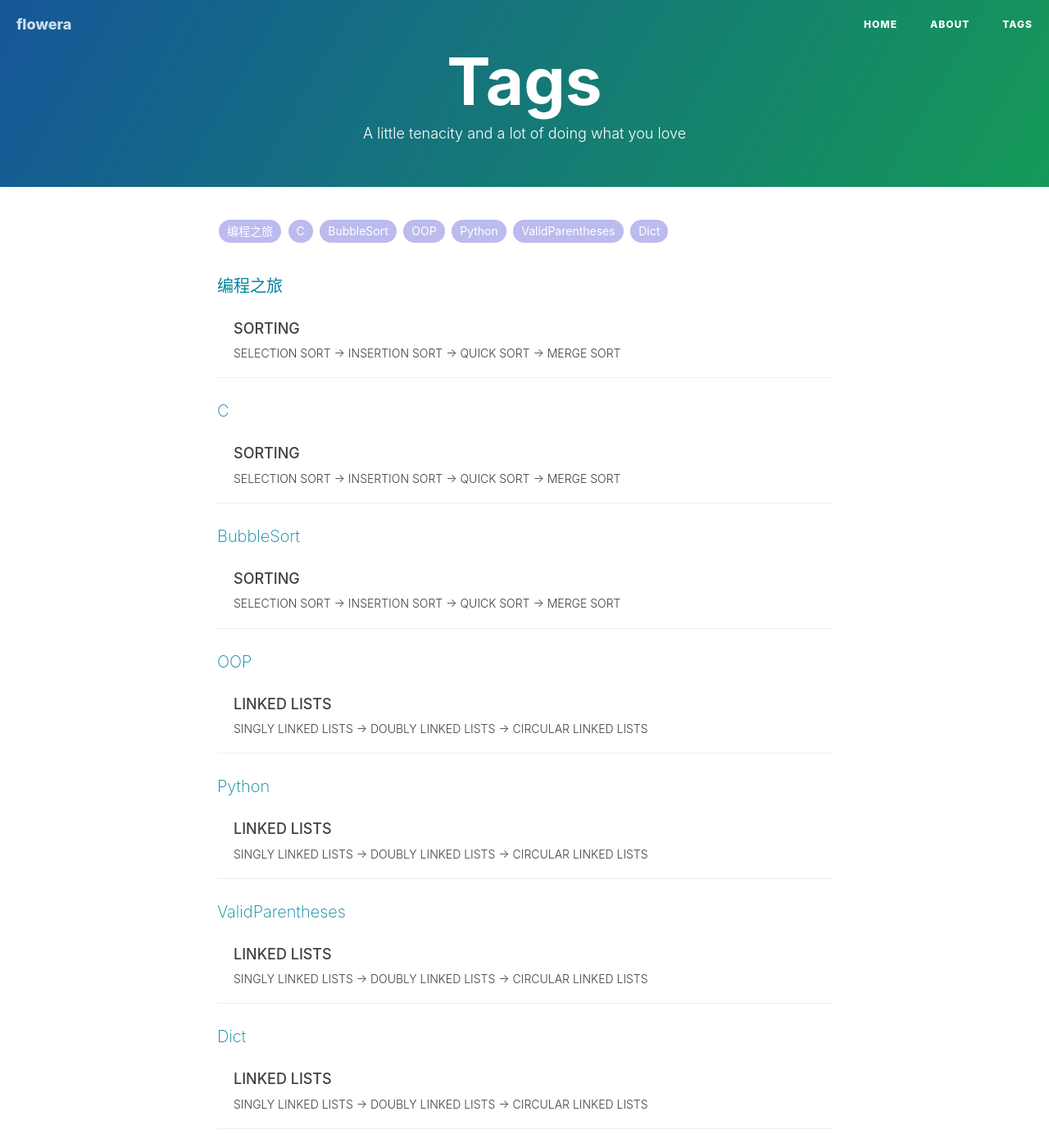
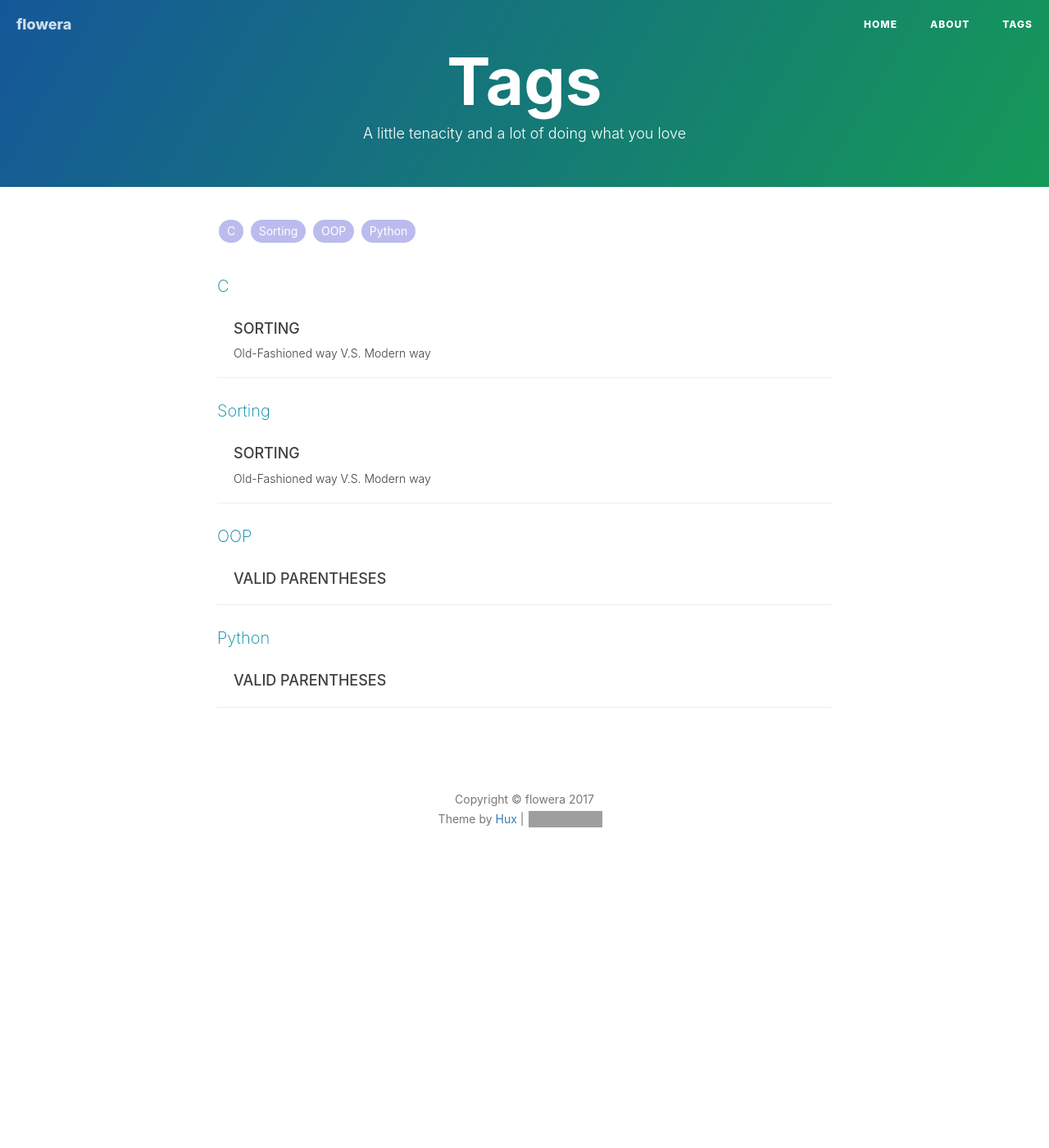
Before and after one commit to flowero/flowero1, a Jekyll site: the page built from tags.html, in a window 1280 px wide and 1400 px high. Shown: the whole window at 82% size. Built offline with Jekyll 4.4.1, drawn with Linux system fonts in a browser that asks for light colours; comment, search, counter and statistics services are not loaded; grey boxes are pictures that could not be loaded.

Commit message:
POST SETTINGS

```diff
--- a/_posts/2017-11-16-my-programming-journey.md
+++ b/_posts/2017-11-16-my-programming-journey.md
@@ -1,13 +1,12 @@
 ---
 layout   :
 title    : "SORTING"
-subtitle : "SELECTION SORT -> INSERTION SORT -> QUICK SORT -> MERGE SORT"
+subtitle : "Old-Fashioned way V.S. Modern way"
 date     : 2017-11-19 11:24:00
 author   :
 tags:
-    - 编程之旅
     - C
-    - BubbleSort
+    - Sorting
 ---
 
 # Description
--- a/_posts/2017-11-19-20-valid-parentheses.md
+++ b/_posts/2017-11-19-20-valid-parentheses.md
@@ -1,14 +1,12 @@
 ---
-layout   :
-title    : "LINKED LISTS"
-subtitle : "SINGLY LINKED LISTS -> DOUBLY LINKED LISTS -> CIRCULAR LINKED LISTS"
+layout   : post
+title    : "VALID PARENTHESES"
+subtitle : ""
 date     : 2017-11-19 20:45:00
-author   : Rubie
+author   :
 tags:
     - OOP
     - Python
-    - ValidParentheses
-    - Dict
 ---
 
 
```
Also changed, not shown: 5 other files.
